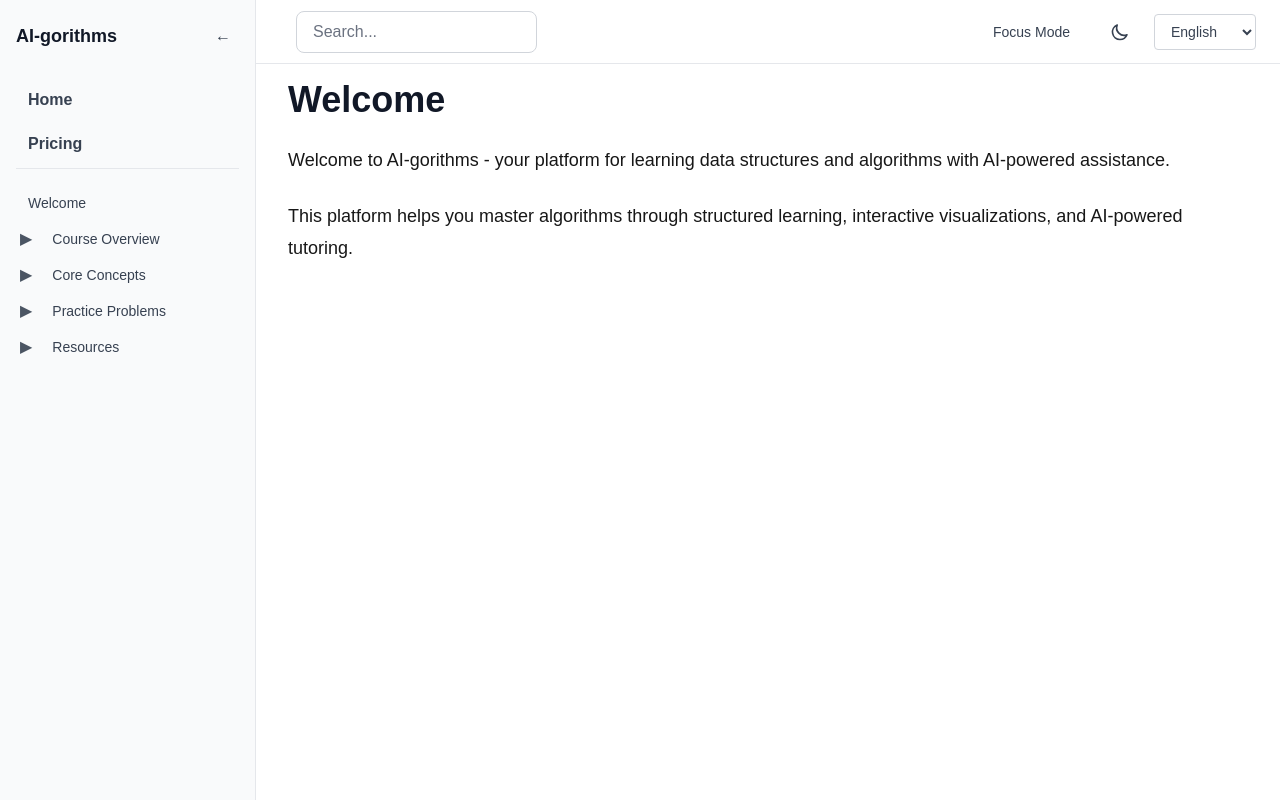
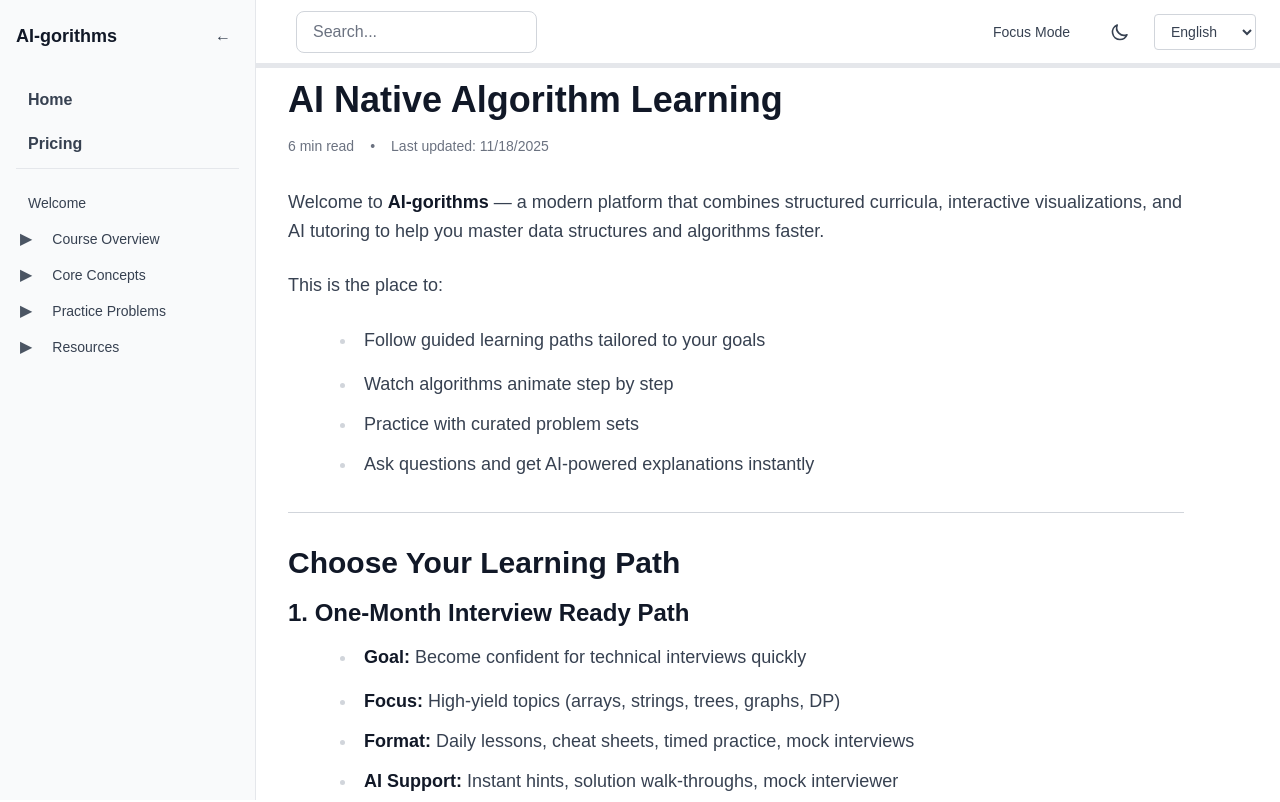
Before and after one commit to Chinese-Community-AI/AI-gorithms, a Next.js app: page / in a window 1280 px wide. Shown: the top 802 px of the page. Built offline with nearby package versions, Linux system fonts and the light colour scheme.

Commit message:
Use MDX for home

```diff
--- a/app/page.tsx
+++ b/app/page.tsx
@@ -1,19 +1,14 @@
+import HomeArticle from "@/content/articles/home.mdx";
+import MDXArticleContent from "@/components/article/MDXArticleContent";
+
 export default function Home() {
   return (
-    <div className="max-w-4xl mt-12">
-      <h1 className="text-4xl font-bold mb-6 text-gray-900 dark:text-gray-100">
-        Welcome
-      </h1>
-      <div className="prose prose-lg prose-gray dark:prose-invert max-w-none">
-        <p>
-          Welcome to AI-gorithms - your platform for learning data structures
-          and algorithms with AI-powered assistance.
-        </p>
-        <p>
-          This platform helps you master algorithms through structured learning,
-          interactive visualizations, and AI-powered tutoring.
-        </p>
-      </div>
-    </div>
+    <MDXArticleContent
+      title="AI Native Algorithm Learning"
+      readingTime={6}
+      showTOC={false}
+    >
+      <HomeArticle />
+    </MDXArticleContent>
   );
 }
--- a/components/article/MDXArticleContent.tsx
+++ b/components/article/MDXArticleContent.tsx
@@ -11,21 +11,18 @@
 
 "use client";
 
-import { useMemo } from "react";
+import { ReactNode, useMemo } from "react";
 import { usePathname } from "next/navigation";
 import Link from "next/link";
 import TableOfContents from "./TableOfContents";
 import ReadingProgress from "./ReadingProgress";
-import { extractHeadings, addIdsToHeadings } from "@/lib/utils/extractHeadings";
 import { getNavigationNeighbors } from "@/lib/utils/navigation";
-import { useMDXComponents } from "@/components/mdx/MDXComponents";
 
 interface MDXArticleContentProps {
   /**
-   * The MDX component to render
-   * This is what you get when you import an .mdx file
+   * MDX content to render (typically <YourArticle />)
    */
-  MDXContent: React.ComponentType<any>;
+  children: ReactNode;
 
   /**
    * Optional title (if not provided in frontmatter)
@@ -44,7 +41,7 @@ interface MDXArticleContentProps {
 }
 
 export default function MDXArticleContent({
-  MDXContent,
+  children,
   title = "Article",
   readingTime = 5,
   showTOC = true,
@@ -77,7 +74,7 @@ export default function MDXArticleContent({
           (configured in next.config.mjs)
         */}
         <div className="prose prose-lg prose-gray dark:prose-invert dark:prose-pre:bg-gray-900 max-w-none prose-headings:text-gray-900 dark:prose-headings:text-gray-100 prose-p:text-gray-700 dark:prose-p:text-gray-300 prose-a:text-blue-600 dark:prose-a:text-blue-400 prose-strong:text-gray-900 dark:prose-strong:text-gray-100 prose-code:text-gray-900 dark:prose-code:text-gray-100 prose-li:text-gray-700 dark:prose-li:text-gray-300">
-          <MDXContent />
+          {children}
         </div>
 
         <footer className="mt-12 pt-8 border-t border-gray-200 dark:border-gray-800">
--- /dev/null
+++ b/content/articles/home.mdx
@@ -0,0 +1,65 @@
+Welcome to **AI-gorithms** — a modern platform that combines structured curricula, interactive visualizations, and AI tutoring to help you master data structures and algorithms faster.
+
+This is the place to:
+
+- Follow guided learning paths tailored to your goals
+- Watch algorithms animate step by step
+- Practice with curated problem sets
+- Ask questions and get AI-powered explanations instantly
+
+---
+
+## Choose Your Learning Path
+
+### 1. One-Month Interview Ready Path
+
+- **Goal:** Become confident for technical interviews quickly
+- **Focus:** High-yield topics (arrays, strings, trees, graphs, DP)
+- **Format:** Daily lessons, cheat sheets, timed practice, mock interviews
+- **AI Support:** Instant hints, solution walk-throughs, mock interviewer
+
+### 2. Mastery Path
+
+- **Goal:** Build deep intuition and long-term fluency
+- **Focus:** Fundamentals plus advanced topics (geometry, network flows, distributed algorithms)
+- **Format:** Multi-stage roadmap with projects, reflections, and spaced repetition
+- **AI Support:** Personalized feedback, adaptive practice, code reviews
+
+---
+
+## How the Platform Helps You Learn
+
+1. **Learn** – Read MDX lessons designed for clarity and incremental progression
+2. **Visualize** – Explore interactive diagrams and algorithm animations
+3. **Practice** – Solve guided problems with auto-graded solutions
+4. **Reflect** – Use AI to review your code, explain concepts, or generate new drills
+
+---
+
+## AI-Powered Assistance
+
+- **Ask Anything:** Highlight text or click “Ask AI” to clarify concepts
+- **Explain Code:** Let AI break down any snippet line by line
+- **Generate Problems:** Get personalized drills at your level
+- **Review Solutions:** Receive feedback on complexity, readability, and edge cases
+
+---
+
+## What’s Included
+
+- Structured learning paths (beginner → advanced)
+- Interactive visualizations for key algorithms
+- Embedded code playgrounds with instant feedback
+- Reading progress, bookmarks, and spaced repetition reminders
+- Strategy guides, interview playbooks, and note templates
+
+---
+
+## Ready to Start?
+
+1. Pick the learning path that fits your timeline
+2. Follow the roadmap and track your progress
+3. Use the AI tutor whenever you’re stuck or curious
+4. Iterate, revisit, and keep sharpening your skills
+
+_Keep learning, keep shipping, and let AI accelerate your algorithm journey._
```
